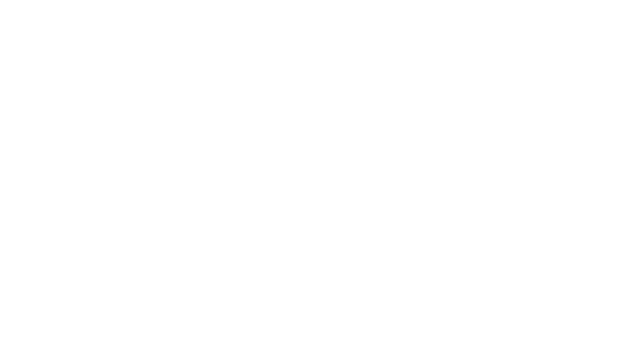
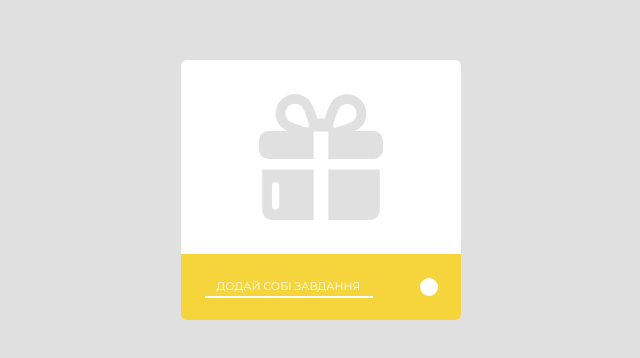
Before and after one commit to vbguard/kidsLike, a React app: page /planning in a window 1280 px wide. Shown: the part 210-568 px from the top of the page, without its empty margins (319-959 px from the left). Built offline with nearby package versions, Linux system fonts and the light colour scheme.

Commit message:
add AddTaskModal

```diff
--- a/src/App.js
+++ b/src/App.js
@@ -1,12 +1,14 @@
 import React from 'react';
 import { Switch, Route } from 'react-router-dom';
 import AuthPage from './pages/AuthPage/AuthPage';
+import AddTaskModal from './components/AddTaskModal/AddTaskModal';
 // import ProtectedComponent from './hoc/ProtectedComponent';
 
 function App() {
   return (
     <Switch>
       <Route exact path="/" component={AuthPage} />
+      <Route path="/planning" component={AddTaskModal} />
     </Switch>
   );
 }
--- /dev/null
+++ b/src/components/AddTaskModal/AddTaskModal.js
@@ -0,0 +1,21 @@
+import React from 'react';
+import Icon from '../Icon/Icon';
+import styles from './AddTaskModal.module.css';
+
+const AddTaskModal = () => (
+  <div className={styles.backdrop}>
+    <div className={styles.modal}>
+      <div className={styles.imgConteiner}>
+        <Icon icon="GiftBox" className={styles.icon} />
+      </div>
+      <form className={styles.form}>
+        <label htmlFor="text">
+          <input type="text" className={styles.input} placeholder="Додай собі завдання" />
+        </label>
+        <button type="submit" id="submit" className={styles.btn}></button>
+      </form>
+    </div>
+  </div>
+);
+
+export default AddTaskModal;
--- /dev/null
+++ b/src/components/AddTaskModal/AddTaskModal.module.css
@@ -0,0 +1,69 @@
+.backdrop {
+    width: 100vw;
+    height: 100vh;
+    display: flex;
+    justify-content: center;
+    align-items: center;
+    position: fixed;
+    top: 0;
+    left: 0;
+    background-color: #e0e0e0;
+    z-index: 10;
+}
+
+.modal {
+    width: 280px;
+    height: 260px;
+    border-radius: 6px;
+    overflow: hidden;
+}
+
+.imgConteiner {
+    height: 194px;
+    width: auto;
+    display: flex;
+    justify-content: center;
+    align-items: center;
+    background-color: #fff;
+    overflow: inherit;
+}
+
+.icon {
+    height: 128px;
+    width: 126px;
+    fill: #e0e0e0;
+}
+
+.form {
+    display: flex;
+    justify-content: space-around;
+    align-items: center;
+    height: 66px;
+    background-color: #f5d53b;
+    overflow: inherit;
+}
+
+.input {
+    width: 164px;
+    font-family: 'Montserrat', sans-serif;
+    font-size: 11px;
+    line-height: 18px;
+    color: #fff;
+    text-transform: uppercase;
+    background-color: #f5d53b;
+    border: none;
+    border-bottom: 2px solid #fff;
+}
+
+.input::placeholder {
+    color: #fff;
+    text-align: center;
+}
+
+.btn {
+    border: none;
+    border-radius: 50%;
+    width: 18px;
+    height: 18px;
+    background-color: #fff;
+}
--- a/src/utils/var.js
+++ b/src/utils/var.js
@@ -21,4 +21,4 @@ const desctopDays = {
 export default {
   desctopDays,
   mobileDays
-  }
+};
```
Also changed, not shown: src/pages/DashboardPage/DashboardPage.js (added, +13 -0 lines), .eslintrc.js. Lines whose indentation alone changed are shown as unchanged.
